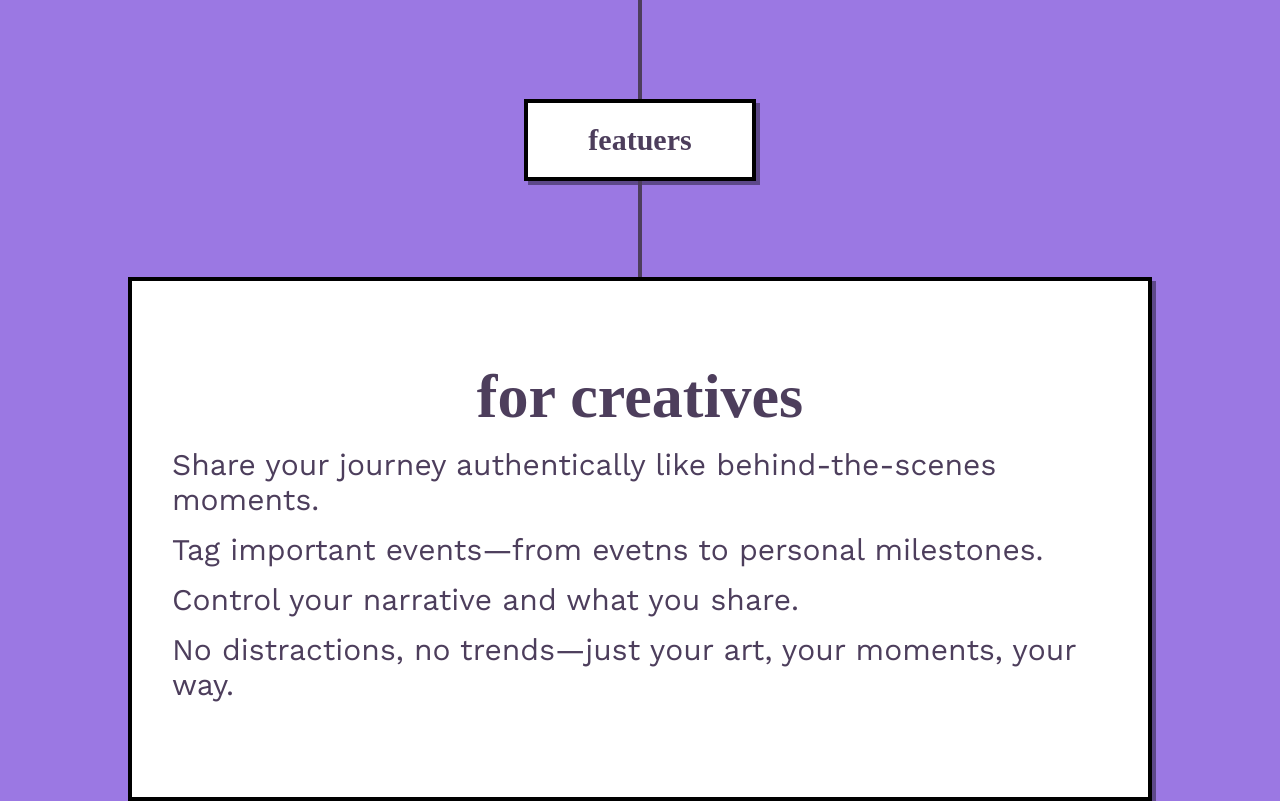
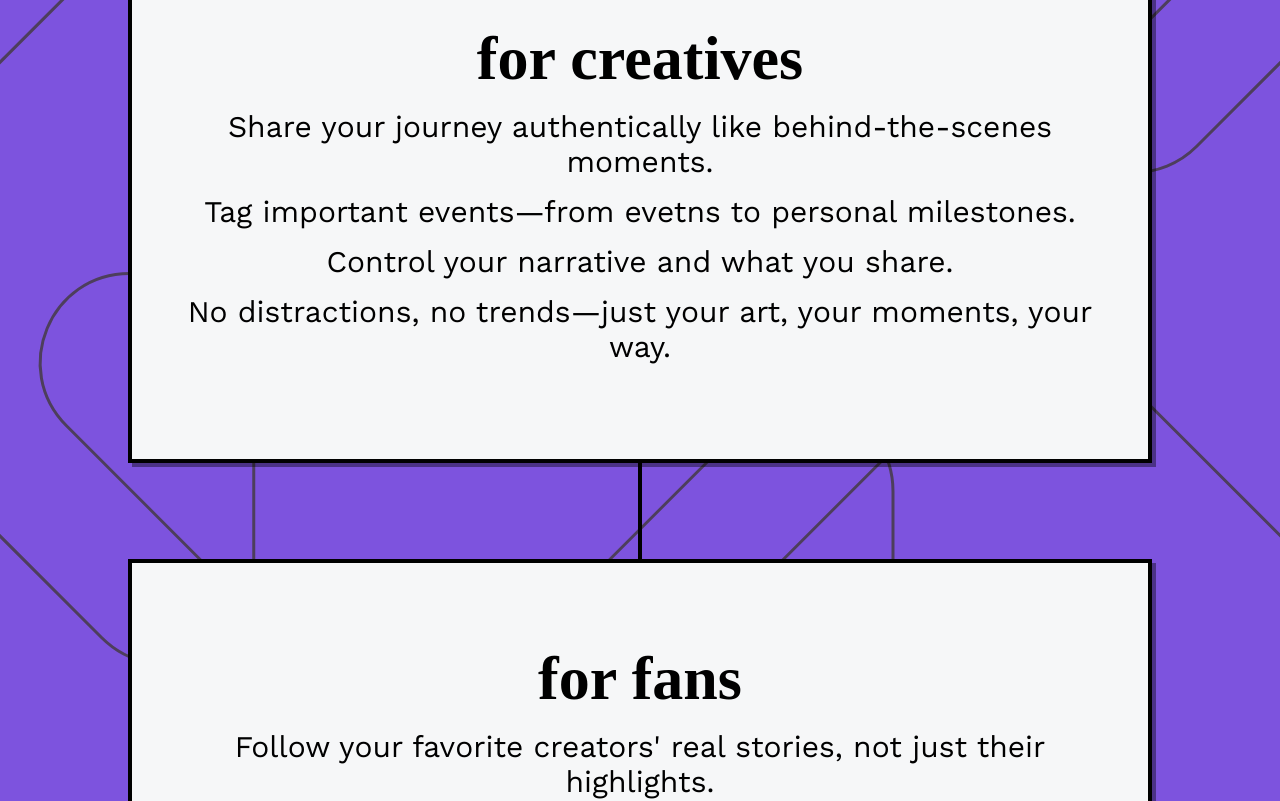
Before and after one commit to zolldic/Venu, a plain HTML site: page index.html in a window 1280 px wide. Shown: the part 1700-2501 px from the top of the page. Drawn offline with nearby package versions, Linux system fonts and the light colour scheme; a web font is replaced by a local one.

Commit message:
feat: add background

```diff
--- a/index.html
+++ b/index.html
@@ -20,14 +20,6 @@
             </section>
 
             <div class="v-short"></div>
-
-            <section>
-                <div class="sm-card">
-                    <h2 class="sub-heading">about venu</h2>
-                </div>
-            </section>
-
-            <div class="v-long"></div>
 
             <section>
                 <div class="card">
@@ -58,23 +50,23 @@
                     <h2 class="heading">for creatives</h2>
                     <ul>
                         <li>
-                            <p class="text" style="text-align: left;">
+                            <p class="text">
                                 Share your journey authentically like behind-the-scenes moments.
 
 
                             </p>
                         </li>
                         <li>
-                            <p class="text" style="text-align: left;">
+                            <p class="text">
                                 Tag important events—from evetns to personal milestones.
                             </p>
                         </li>
                         <li>
-                            <p class="text" style="text-align: left;">
+                            <p class="text">
                                 Control your narrative and what you share.                          </p>
                         </li>
                         <li>
-                            <p class="text" style="text-align: left;">
+                            <p class="text">
                                 No distractions, no trends—just your art, your moments, your way.
                             </p>
                         </li>
@@ -90,23 +82,23 @@
                     <h2 class="heading">for fans</h2>
                     <ul>
                         <li>
-                            <p class="text" style="text-align: left;">
+                            <p class="text" >
                                 Follow your favorite creators' real stories, not just their highlights.
 
                             </p>
                         </li>
                         <li>
-                            <p class="text" style="text-align: left;">
+                            <p class="text" >
                                 Get exclusive insights into your favorite artists' lives
                             </p>
                         </li>
                         <li>
-                            <p class="text" style="text-align: left;">
+                            <p class="text">
                                 Feel closer to the journey, from their creative struggles to their biggest wins.
                             </p>
                         </li>
                         <li>
-                            <p class="text" style="text-align: left;">
+                            <p class="text">
                                 Be part of a community that truly appreciates the artist's journey.                            </p>
                         </li>
                     </ul>
@@ -127,14 +119,12 @@
                     <p class="text">
                     Whether you're an artist looking to share your journey, or a fan wanting to see the moments that matter, your community is here to enrich your connection.
                     </p>
-                    <a href="https://docs.google.com/forms/d/e/1FAIpQLSfQk33AliGweYZ-hjul45AcxsHLkGClRVEePKxE8XKEtAWEpA/viewform?usp=header" class="text"> fill out this form</a>
-                    <!--
                     <form>
                         <div class="form-group">
                             <input type="email" id="email" required placeholder="Enter your email">
                             <button type="submit" >Get Early Access</button>
                         </div>
-                    </form> -->
+                    </form>
                 </div>
             </section>
         </div>
--- a/styles.css
+++ b/styles.css
@@ -11,9 +11,10 @@
     --fw-regular: 400;
     --fw-bold: 700;
 
-    --color-primary-dark: #4D3E5C;
-    --color-primary-light: #FFFFFF;
-    --color: #FF4FAE;
+    --color-primary-dark: #000000;
+    --color-primary-light: #F6F7F8;
+    --color-secondary-dark: #7D53DE;
+    --color-secondary-light: #FEEA00;
 
     --size-600: 3.875rem; /* 2.75rem for mobile */
     --size-400: 1.875rem;
@@ -24,18 +25,22 @@
 
 /* utilty classes */
 
+.heading, .sub-heading, .text {
+    color: var(--color-primary-dark);
+}
+
+
 .heading {
     font-family: var(--ff-header);
     font-size: var(--size-600);
     font-weight: var(--fw-bold);
-    color: var(--color-primary-dark);
+
 }
 
 .sub-heading {
     font-family: var(--ff-header);
     font-size: var(--size-400);
     font-weight: var(--fw-bold);
-    color: var(--color-primary-dark);
 }
 
 
@@ -43,8 +48,6 @@
     font-family: var(--ff-text);
     font-size: var(--size-400);
     font-weight: var(--fw-regular);
-    color: var(--color-primary-dark);
-    text-align: left;
     margin-block: .5em;
 }
 
@@ -61,7 +64,10 @@
 body {
     font-optical-sizing: auto;
     font-style: normal;
-    background: #9B78E3;
+
+    background: var(--color-secondary-dark);
+    background-image: url('images/download.svg');
+    background-size: contain;
 }
 
 .container {
@@ -79,7 +85,7 @@ body {
 }
 
 .card {
-    background: white;
+    background: var(--color-primary-light);
     text-align: center;
     padding: 80px 40px;
 
@@ -148,9 +154,14 @@ input[type="email"] {
     margin-top: 20px;
 }
 
-@media (min-width: 640px) {
-    .form-group {
-        flex-direction: row;
-        justify-content: center;
+
+/* @media (max-width: 675px) {
+    .heading {
+        font-size: var(--size-400);
     }
-}
+
+    .sub-heading, .text {
+        font-size: var(--size-200);
+    }
+
+} */
```
Also changed, not shown: images/_.jpeg (added), images/download.svg (added).
